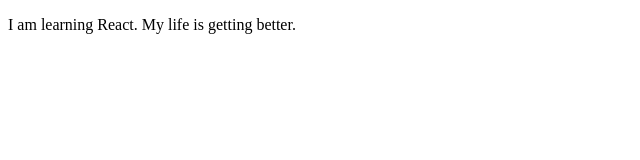
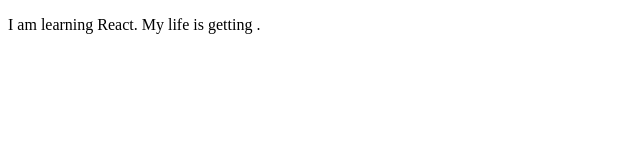
Before and after one commit to acciojob/render-component-react-proabhishek, a React app: page / in a window 1280 px wide. Shown: the top 160 px of the page, without its empty margins (0-640 px from the left). Built offline with nearby package versions, Linux system fonts and the light colour scheme.

Commit message:
submitting code-Thu Aug 10 2023 23:13:56 GMT+0530 (India Standard Time)

```diff
--- a/package.json
+++ b/package.json
@@ -4,9 +4,9 @@
   "description": "",
   "main": "index.js",
   "scripts": {
-    "test": "NODE_OPTIONS=--openssl-legacy-provider jest --no-color 2>output.txt",
-    "start": "NODE_OPTIONS=--openssl-legacy-provider webpack-dev-server --mode development --watch --open --hot",
-    "build": "NODE_OPTIONS=--openssl-legacy-provider webpack --mode production"
+    "test": "jest --no-color 2>output.txt",
+    "start": "webpack-dev-server --mode development --watch --open --hot",
+    "build": "webpack --mode production"
   },
   "keywords": [],
   "author": "",
--- a/src/components/App.js
+++ b/src/components/App.js
@@ -4,7 +4,7 @@
 const App = () => {
   return (
     <div id="main">
-        <p>I am learning React. My life is getting better. </p>
+        <p>I am learning React. My life is getting . </p>
     </div>
   )
 }
```
